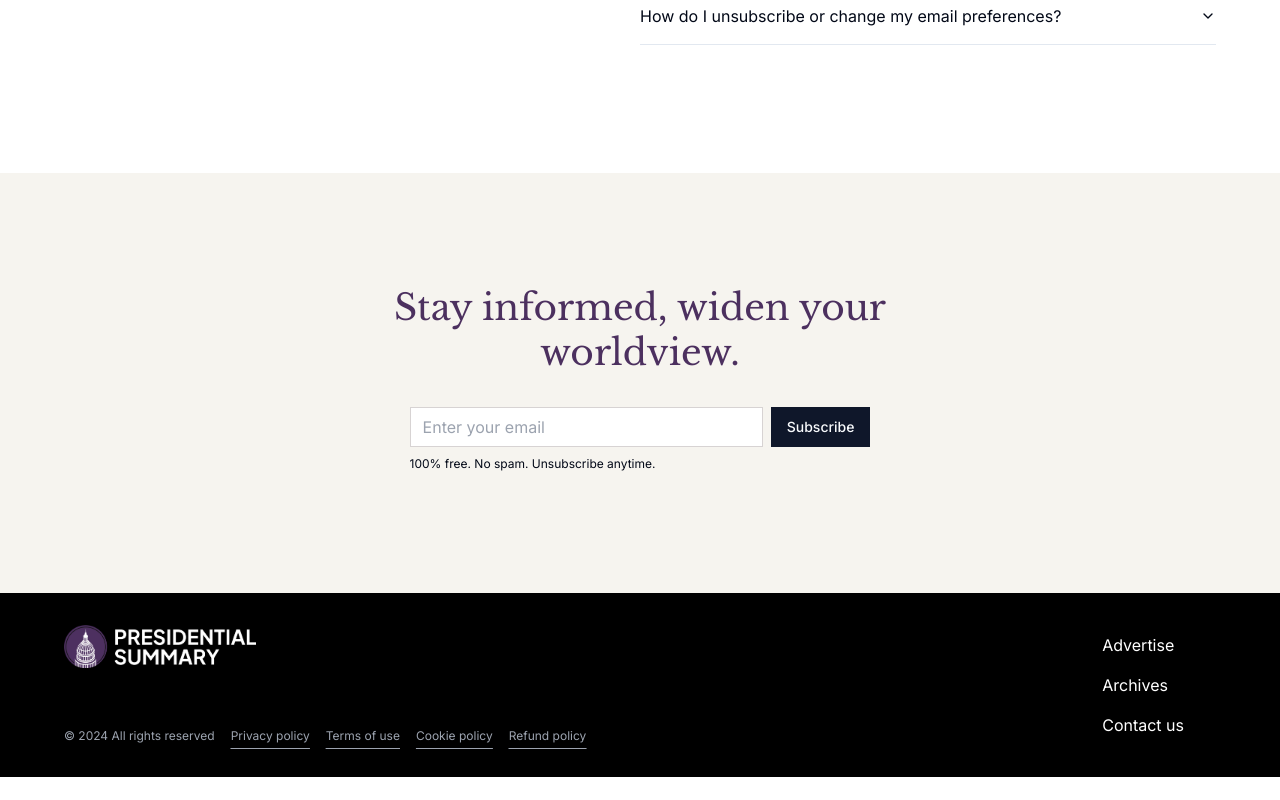
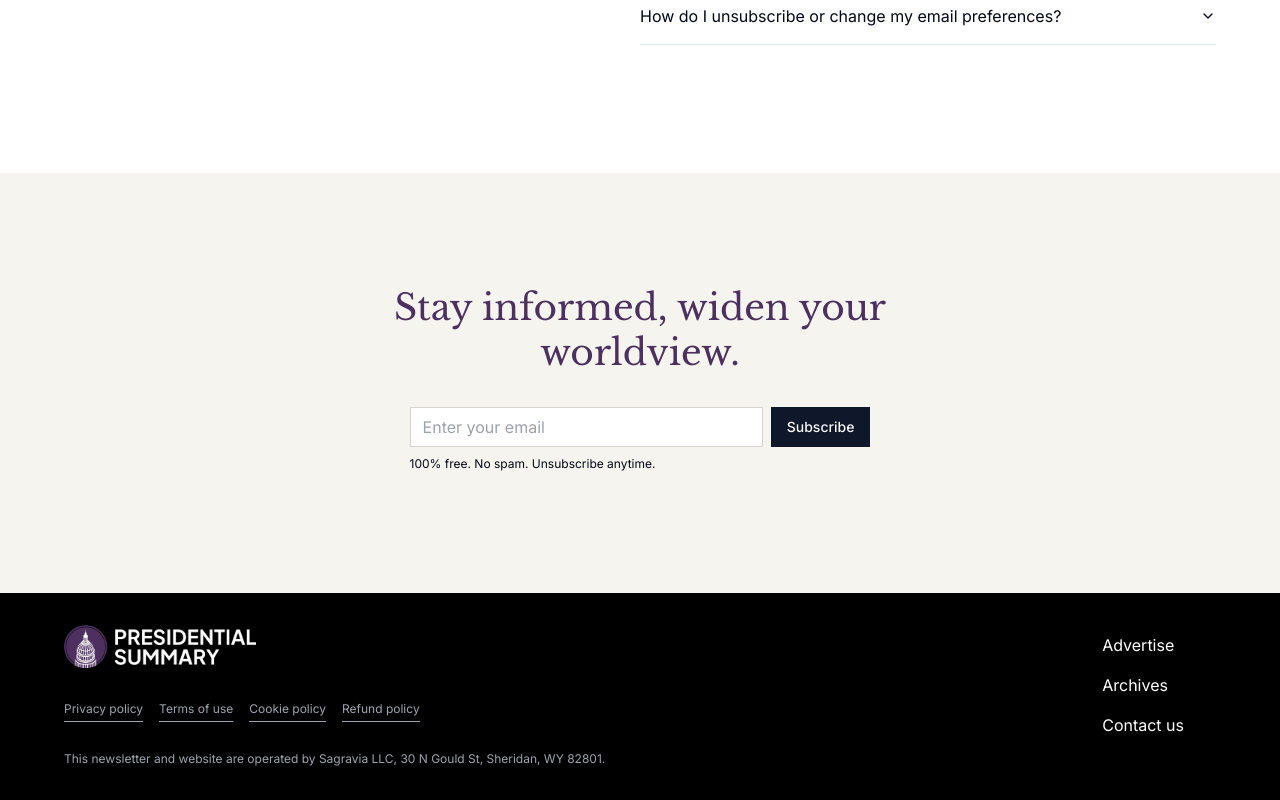
Before and after one commit to Elango-Sagravia/presidential, a Next.js app: page /contact in a window 1280 px wide. Shown: the part 1553-2353 px from the top of the page. Before the commit the page ends 2330 px from the top, so only its background shows below. Built offline with nearby package versions, Linux system fonts and the light colour scheme.

Commit message:
added unsubscribe page

```diff
--- /dev/null
+++ b/app/(web)/unsubscribe/page.js
@@ -0,0 +1,35 @@
+"use client";
+
+import { useSearchParams } from "next/navigation";
+import { useEffect } from "react";
+
+const Unsubscribe = () => {
+  const params = useSearchParams();
+  const email = params.get("email");
+
+  useEffect(() => {
+    try {
+      fetch(`https://hooks.zapier.com/hooks/catch/11976044/2t02mgc/`, {
+        mode: "no-cors",
+        method: "POST",
+        headers: {
+          "Content-Type": "application/json",
+        },
+        body: JSON.stringify({
+          email,
+          domain: window.location.hostname,
+        }),
+      });
+    } catch (error) {}
+  }, []);
+  return (
+    <div className="bg-nl_sec_background min-h-svh md:min-h-[1050px] flex justify-center items-center px-4 md:px-8">
+      <h1 className="text-3xl text-nl_background w-full md:w-1/2">
+        Your email({email}) has been successfully removed from our subscriber
+        list.
+      </h1>
+    </div>
+  );
+};
+
+export default Unsubscribe;
--- /dev/null
+++ b/app/api/blogs/latest/route.js
@@ -0,0 +1,20 @@
+import { NextResponse } from "next/server";
+import { getDocuments } from "outstatic/server";
+
+async function getData() {
+  const blogs = getDocuments("blogs", ["slug", "latest"]);
+
+  return blogs;
+}
+export async function GET() {
+  try {
+    const blogs = await getData();
+    const blog = blogs.find((blog) => blog.latest);
+    return NextResponse.json(blog);
+  } catch (err) {
+    return NextResponse.json(
+      { error: "Failed to fetch blogs" },
+      { status: 500 }
+    );
+  }
+}
--- a/components/ui/footer/footer.js
+++ b/components/ui/footer/footer.js
@@ -11,11 +11,8 @@ export default function Footer() {
                 <img src="/logo-dark.png" layout="responsive" alt="Logo" />
               </div>
             </Link>
-            <div className="flex">
-              <p className="mt-4 text-[12px] text-gray-400">
-                &copy; 2024 All rights reserved
-              </p>
-              <ul className="flex mt-4 ml-4">
+            <div className="flex flex-col">
+              <ul className="flex mt-8">
                 <li className="underline hover:underline underline-offset-8 text-[12px] text-gray-400">
                   <Link href="/policy/privacy-policy">Privacy policy</Link>
                 </li>
@@ -29,6 +26,10 @@ export default function Footer() {
                   <Link href="/policy/refund-policy">Refund policy</Link>
                 </li>
               </ul>
+              <p className="mt-8 text-[12px] text-gray-400">
+                This newsletter and website are operated by Sagravia LLC, 30 N
+                Gould St, Sheridan, WY 82801.
+              </p>
             </div>
           </div>
           <div>
@@ -85,7 +86,8 @@ export default function Footer() {
             </ul>
           </div>
           <p className="mt-8 text-[12px] text-gray-400">
-            &copy; 2024 All rights reserved
+            This newsletter and website are operated by Sagravia LLC, 30 N Gould
+            St, Sheridan, WY 82801
           </p>
         </div>
       </footer>
--- a/components/ui/subscriberForm/subscriberForm.js
+++ b/components/ui/subscriberForm/subscriberForm.js
@@ -24,7 +24,7 @@ function SubscriberForm({ formClasses }) {
           "Content-Type": "application/json",
         },
         body: JSON.stringify({
-          email: inputEmail,
+          email: inputEmail.toLowerCase(),
           domain: window.location.hostname,
         }),
       });
```
